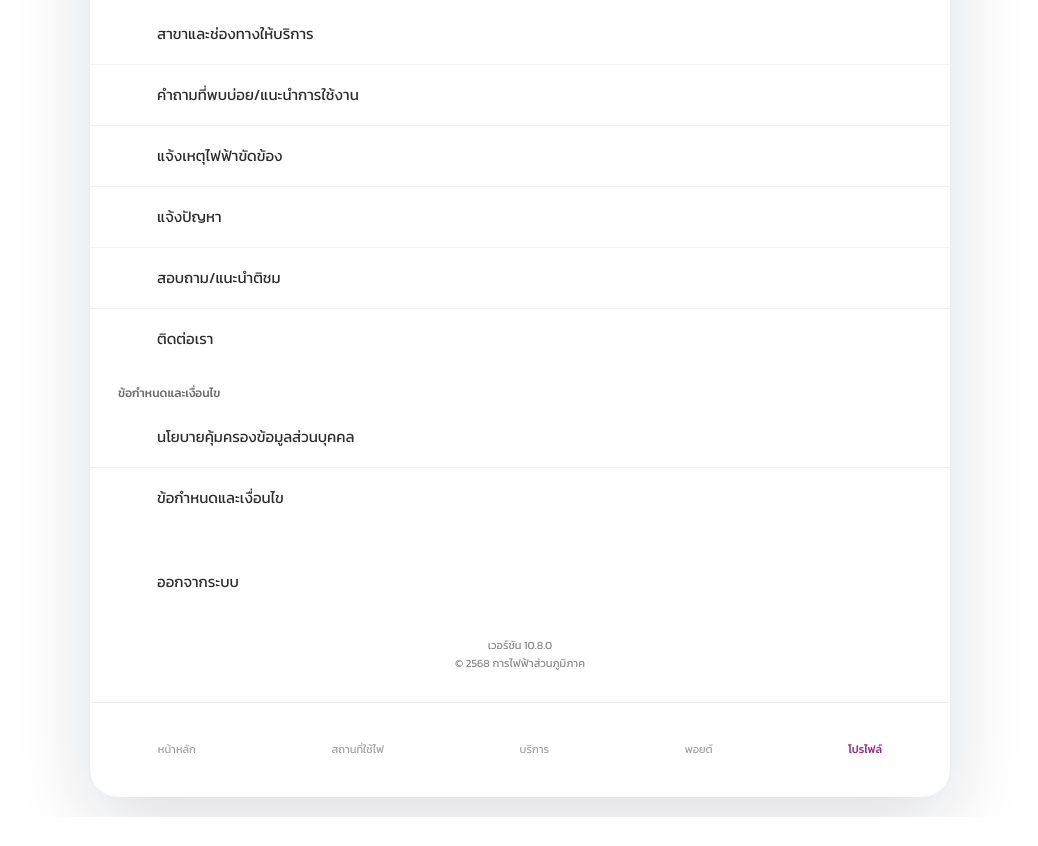
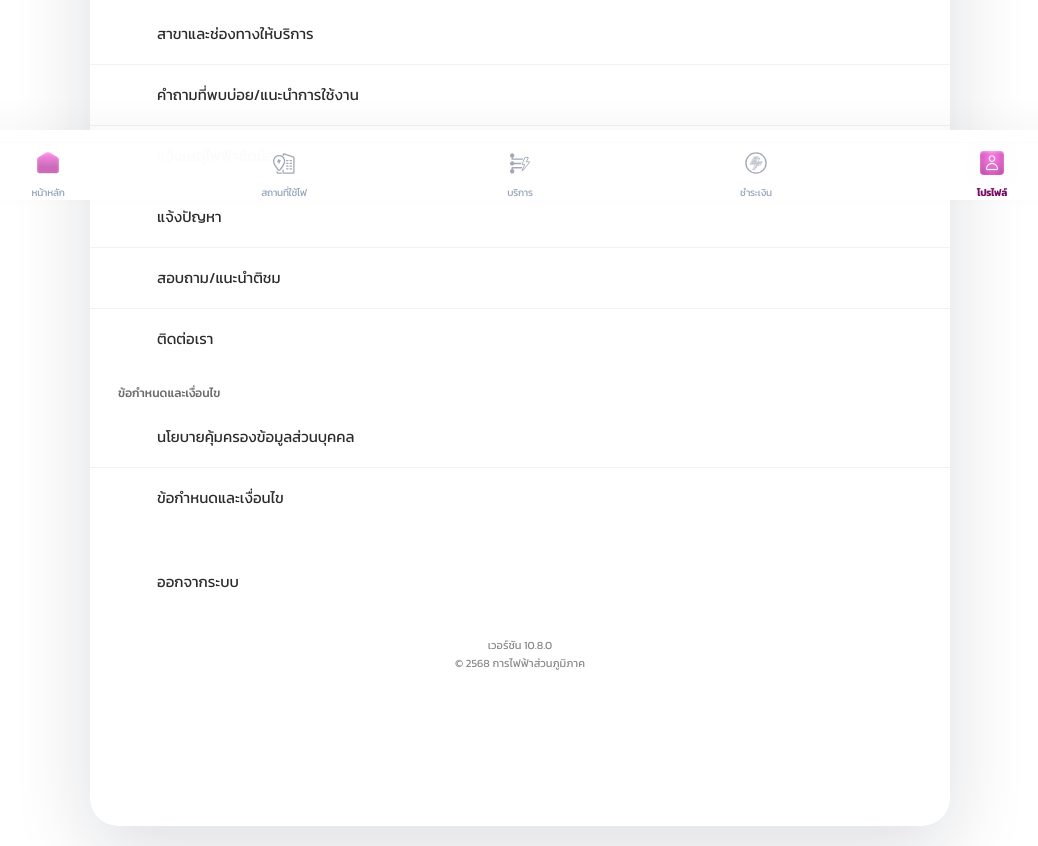
Before and after one commit to PhuriphatTyPeZ3r0/PEA-Smart-Plus, a Next.js app in the folder evaluate-satisfaction/: page /profile in a window 1280 px wide. Shown: the part 600-1446 px from the top of the page, without its empty margins (120-1158 px from the left). Before the commit the page ends 1417 px from the top, so only its background shows below. Built offline with nearby package versions, Linux system fonts and the light colour scheme.

Commit message:
Update profile tab bar layout to match HomeView

```diff
--- a/evaluate-satisfaction/app/profile/page.tsx
+++ b/evaluate-satisfaction/app/profile/page.tsx
@@ -225,33 +225,85 @@ export default function Home() {
         </Link>
       </div>
 
-      <div className="footer-text">
+      <div className="footer-text pb-[100px]">
         เวอร์ชัน 10.8.0
         <br />
         © 2568 การไฟฟ้าส่วนภูมิภาค
       </div>
 
-      <div className="bottom-nav">
-        <Link href="/" className="nav-item">
-          <span className="material-symbols-outlined">home</span>
-          หน้าหลัก
-        </Link>
-        <Link href="#" className="nav-item">
-          <span className="material-symbols-outlined">location_on</span>
-          สถานที่ใช้ไฟ
-        </Link>
-        <Link href="#" className="nav-item">
-          <span className="material-symbols-outlined">swap_horiz</span>
-          บริการ
-        </Link>
-        <Link href="#" className="nav-item">
-          <span className="material-symbols-outlined">toll</span>
-          พอยต์
-        </Link>
-        <Link href="/profile" className="nav-item active">
-          <span className="material-symbols-outlined">person</span>
-          โปรไฟล์
-        </Link>
+      <div className="fixed bottom-0 left-0 right-0 z-50 bg-white/95 px-3 pb-safe-bottom pt-3 shadow-[0_-12px_32px_rgba(0,0,0,0.03)] backdrop-blur-2xl md:rounded-t-[32px] lg:px-6">
+        <div className="mx-auto flex w-full max-w-[1180px] items-center justify-around border-t border-slate-50/50 pt-1">
+          <Link
+            href="/"
+            className="group flex min-w-0 flex-1 cursor-pointer flex-col items-center gap-1.5 text-slate-400 transition-transform active:scale-95"
+          >
+            <div className="flex h-8 w-8 items-center justify-center transition-all group-hover:scale-110">
+              <Image
+                src="/asset/icons/home-icon/Vector-3.svg"
+                alt="Home"
+                width={22}
+                height={22}
+                className="opacity-60 transition-all group-hover:opacity-100"
+              />
+            </div>
+            <span className="text-center text-[10px] font-normal tracking-tight">หน้าหลัก</span>
+          </Link>
+
+          <Link href="#" className="group flex min-w-0 flex-1 cursor-pointer flex-col items-center gap-1.5 text-slate-400 transition-transform active:scale-95">
+            <div className="flex h-8 w-8 items-center justify-center transition-all group-hover:scale-110">
+              <Image
+                src="/asset/icons/home-icon/Nav Bar-1.svg"
+                alt="Usage"
+                width={22}
+                height={22}
+                className="opacity-60 transition-all group-hover:opacity-100"
+              />
+            </div>
+            <span className="w-full truncate px-1 text-center text-[10px] font-normal tracking-tight">สถานที่ใช้ไฟ</span>
+          </Link>
+
+          <Link href="#" className="group flex min-w-0 flex-1 cursor-pointer flex-col items-center gap-1.5 text-slate-400 transition-transform active:scale-95">
+            <div className="flex h-8 w-8 items-center justify-center transition-all group-hover:scale-110">
+              <Image
+                src="/asset/icons/home-icon/Nav Bar-2.svg"
+                alt="Services"
+                width={22}
+                height={22}
+                className="opacity-60 transition-all group-hover:opacity-100"
+              />
+            </div>
+            <span className="w-full truncate text-center text-[10px] font-normal tracking-tight">บริการ</span>
+          </Link>
+
+          <Link href="#" className="group flex min-w-0 flex-1 cursor-pointer flex-col items-center gap-1.5 text-slate-400 transition-transform active:scale-95">
+            <div className="flex h-8 w-8 items-center justify-center transition-all group-hover:scale-110">
+              <Image
+                src="/asset/icons/home-icon/Nav Bar.svg"
+                alt="Pay"
+                width={22}
+                height={22}
+                className="opacity-60 transition-all group-hover:opacity-100"
+              />
+            </div>
+            <span className="w-full truncate text-center text-[10px] font-normal tracking-tight">ชำระเงิน</span>
+          </Link>
+
+          <div className="group flex min-w-0 flex-1 cursor-pointer flex-col items-center gap-1.5 text-[#74045F] transition-transform active:scale-95">
+            <div className="relative flex h-8 w-8 items-center justify-center">
+              <div className="absolute inset-0 scale-125 rounded-full bg-purple-50 opacity-40 blur-sm" />
+              <div className="flex h-6 w-6 items-center justify-center rounded bg-[radial-gradient(ellipse_75.81%_145.75%_at_49.46%_-2.02%,_#FF44DB_0%,_#A80689_100%)] shadow-[inset_0_1px_3px_rgba(255,255,255,0.5)]">
+                <Image
+                  src="/asset/icons/home-icon/user-avatar (1) 1.svg"
+                  alt="Profile"
+                  width={16}
+                  height={16}
+                  className="brightness-0 invert"
+                />
+              </div>
+            </div>
+            <span className="w-full truncate text-center text-[10px] font-bold tracking-tight">โปรไฟล์</span>
+          </div>
+        </div>
       </div>
     </div>
   );
```
